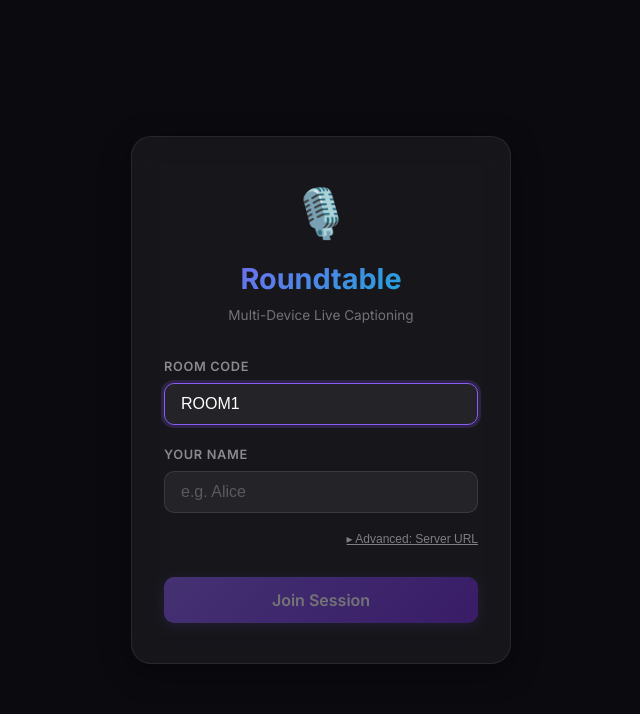
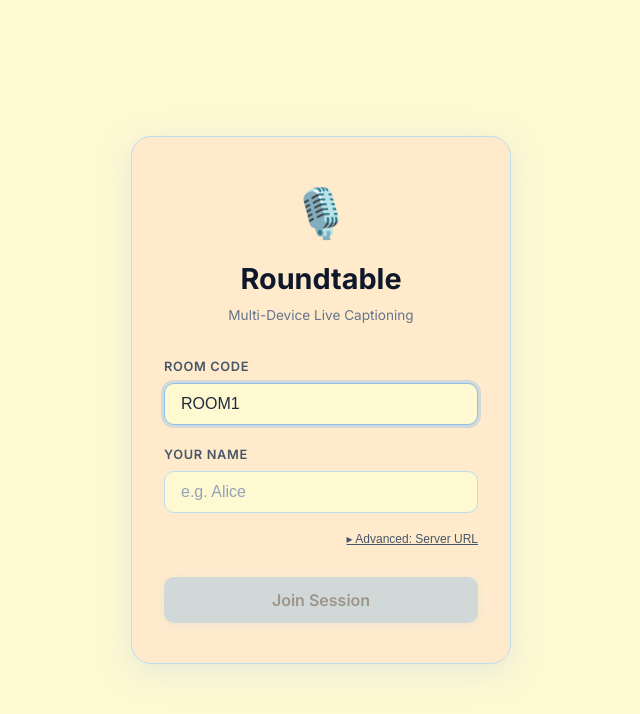
Before and after one commit to 0-pyro/BNB26_Kosmoskost_Internal_Round, a React (Vite) app in the folder ws2_client/: page / in a window 1280 px wide. Shown: the top 714 px of the page, without its empty margins (319-959 px from the left). Built offline with nearby package versions, Linux system fonts and the light colour scheme.

Commit message:
style: apply light theme palette (#FFF9D2, #FFEBCC, #BFDDF0, #8CC0EB) per design specification

```diff
--- a/ws2_client/src/App.css
+++ b/ws2_client/src/App.css
@@ -1,5 +1,6 @@
 /* ----------------------------------------------------------------
    App.css — Main application styles
+   Light Theme Palette: #FFF9D2, #FFEBCC, #BFDDF0, #8CC0EB
    ---------------------------------------------------------------- */
 
 .app-container {
@@ -7,6 +8,7 @@
   flex-direction: column;
   height: 100vh;
   height: 100dvh;
+  background: #FFF9D2;
 }
 
 /* ---- View toggle ---- */
@@ -16,8 +18,8 @@
   align-items: center;
   gap: 0;
   padding: 0.6rem 1rem;
-  background: rgba(255, 255, 255, 0.02);
-  border-bottom: 1px solid rgba(255, 255, 255, 0.04);
+  background: #FFEBCC;
+  border-bottom: 1px solid #BFDDF0;
   flex-shrink: 0;
 }
 
@@ -25,9 +27,9 @@
   padding: 0.4rem 1rem;
   font-size: 0.8rem;
   font-weight: 500;
-  border: 1px solid rgba(255, 255, 255, 0.1);
-  background: transparent;
-  color: rgba(255, 255, 255, 0.5);
+  border: 1px solid #BFDDF0;
+  background: #FFF9D2;
+  color: #475569;
   cursor: pointer;
   transition: all 0.2s ease;
 }
@@ -42,12 +44,12 @@
 }
 
 .toggle-btn.active {
-  background: rgba(139, 92, 246, 0.2);
-  color: #c4b5fd;
-  border-color: rgba(139, 92, 246, 0.3);
+  background: #8CC0EB;
+  color: #0f172a;
+  border-color: #8CC0EB;
 }
 
 .toggle-btn:hover:not(.active) {
-  background: rgba(255, 255, 255, 0.05);
-  color: rgba(255, 255, 255, 0.7);
+  background: #BFDDF0;
+  color: #0f172a;
 }
--- a/ws2_client/src/components/CaptionDisplay.css
+++ b/ws2_client/src/components/CaptionDisplay.css
@@ -1,5 +1,6 @@
 /* ----------------------------------------------------------------
    CaptionDisplay.css — Styles for caption rendering
+   Light Theme Palette: #FFF9D2, #FFEBCC, #BFDDF0, #8CC0EB
    ---------------------------------------------------------------- */
 
 .caption-display {
@@ -7,6 +8,7 @@
   overflow-y: auto;
   padding: 1rem;
   scroll-behavior: smooth;
+  background: #FFF9D2;
 }
 
 .caption-display.empty {
@@ -17,7 +19,7 @@
 
 .empty-state {
   text-align: center;
-  color: rgba(255, 255, 255, 0.4);
+  color: #64748b;
   font-size: 1.1rem;
 }
 
@@ -41,10 +43,10 @@
 }
 
 .speaker-section {
-  background: rgba(255, 255, 255, 0.04);
+  background: #FFEBCC;
   border-radius: 12px;
   padding: 1rem;
-  border: 1px solid rgba(255, 255, 255, 0.06);
+  border: 1px solid #BFDDF0;
 }
 
 .speaker-header {
@@ -61,7 +63,7 @@
   display: flex;
   align-items: center;
   justify-content: center;
-  color: white;
+  color: #0f172a;
   font-weight: 700;
   font-size: 0.85rem;
   flex-shrink: 0;
@@ -70,7 +72,7 @@
 .speaker-name {
   font-weight: 600;
   font-size: 0.9rem;
-  color: rgba(255, 255, 255, 0.85);
+  color: #0f172a;
 }
 
 .speaker-captions {
@@ -97,13 +99,13 @@
 .caption-text {
   font-size: 1rem;
   line-height: 1.5;
-  color: rgba(255, 255, 255, 0.9);
+  color: #1e293b;
 }
 
 .partial-indicator {
   display: inline-block;
   margin-left: 0.4rem;
-  color: #8b5cf6;
+  color: #8CC0EB;
   font-size: 0.6rem;
   vertical-align: middle;
   animation: blink 1s ease-in-out infinite;
@@ -155,7 +157,7 @@
 .timeline-speaker {
   font-size: 0.75rem;
   font-weight: 600;
-  color: rgba(255, 255, 255, 0.5);
+  color: #475569;
   text-transform: uppercase;
   letter-spacing: 0.05em;
 }
@@ -163,5 +165,5 @@
 .timeline-text {
   font-size: 1rem;
   line-height: 1.5;
-  color: rgba(255, 255, 255, 0.9);
+  color: #1e293b;
 }
--- a/ws2_client/src/components/JoinScreen.css
+++ b/ws2_client/src/components/JoinScreen.css
@@ -1,5 +1,6 @@
 /* ----------------------------------------------------------------
    JoinScreen.css
+   Light Theme Palette: #FFF9D2, #FFEBCC, #BFDDF0, #8CC0EB
    ---------------------------------------------------------------- */
 
 .join-screen {
@@ -9,18 +10,17 @@
   min-height: 100vh;
   min-height: 100dvh;
   padding: 1.5rem;
+  background: #FFF9D2;
 }
 
 .join-card {
   width: 100%;
   max-width: 380px;
-  background: rgba(255, 255, 255, 0.05);
-  border: 1px solid rgba(255, 255, 255, 0.08);
+  background: #FFEBCC;
+  border: 1px solid #BFDDF0;
   border-radius: 20px;
   padding: 2.5rem 2rem;
-  backdrop-filter: blur(16px);
-  -webkit-backdrop-filter: blur(16px);
-  box-shadow: 0 8px 32px rgba(0, 0, 0, 0.3);
+  box-shadow: 0 8px 32px rgba(140, 192, 235, 0.25);
 }
 
 .join-logo {
@@ -37,16 +37,13 @@
 .logo-text {
   font-size: 1.8rem;
   font-weight: 700;
-  background: linear-gradient(135deg, #8b5cf6, #06b6d4);
-  -webkit-background-clip: text;
-  -webkit-text-fill-color: transparent;
-  background-clip: text;
+  color: #0f172a;
   margin: 0;
 }
 
 .logo-sub {
   font-size: 0.85rem;
-  color: rgba(255, 255, 255, 0.4);
+  color: #64748b;
   margin: 0.25rem 0 0;
 }
 
@@ -65,29 +62,29 @@
 .field label {
   font-size: 0.8rem;
   font-weight: 600;
-  color: rgba(255, 255, 255, 0.5);
+  color: #475569;
   text-transform: uppercase;
   letter-spacing: 0.05em;
 }
 
 .field input {
   padding: 0.7rem 1rem;
-  background: rgba(255, 255, 255, 0.06);
-  border: 1px solid rgba(255, 255, 255, 0.1);
+  background: #FFF9D2;
+  border: 1px solid #BFDDF0;
   border-radius: 10px;
-  color: #fff;
+  color: #1e293b;
   font-size: 1rem;
   outline: none;
   transition: border-color 0.2s ease, box-shadow 0.2s ease;
 }
 
 .field input:focus {
-  border-color: #8b5cf6;
-  box-shadow: 0 0 0 3px rgba(139, 92, 246, 0.2);
+  border-color: #8CC0EB;
+  box-shadow: 0 0 0 3px rgba(140, 192, 235, 0.4);
 }
 
 .field input::placeholder {
-  color: rgba(255, 255, 255, 0.25);
+  color: #94a3b8;
 }
 
 .advanced-toggle {
@@ -98,7 +95,7 @@
 .text-link {
   background: none;
   border: none;
-  color: rgba(255, 255, 255, 0.45);
+  color: #475569;
   font-size: 0.75rem;
   cursor: pointer;
   padding: 0;
@@ -107,7 +104,7 @@
 }
 
 .text-link:hover {
-  color: #c4b5fd;
+  color: #8CC0EB;
 }
 
 .btn-join {
--- a/ws2_client/src/components/StatusBar.css
+++ b/ws2_client/src/components/StatusBar.css
@@ -1,5 +1,6 @@
 /* ----------------------------------------------------------------
    StatusBar.css
+   Light Theme Palette: #FFF9D2, #FFEBCC, #BFDDF0, #8CC0EB
    ---------------------------------------------------------------- */
 
 .status-bar {
@@ -7,8 +8,8 @@
   align-items: center;
   justify-content: space-between;
   padding: 0.6rem 1rem;
-  background: rgba(255, 255, 255, 0.04);
-  border-bottom: 1px solid rgba(255, 255, 255, 0.06);
+  background: #FFEBCC;
+  border-bottom: 1px solid #BFDDF0;
   flex-shrink: 0;
 }
 
@@ -34,7 +35,7 @@
 
 .status-text {
   font-size: 0.8rem;
-  color: rgba(255, 255, 255, 0.7);
+  color: #1e293b;
   font-weight: 500;
 }
 
@@ -53,15 +54,15 @@
 
 .participant-id {
   font-size: 0.7rem;
-  color: rgba(255, 255, 255, 0.35);
+  color: #64748b;
   font-family: monospace;
 }
 
 .room-badge {
   font-size: 0.75rem;
-  color: #c4b5fd;
-  background: rgba(139, 92, 246, 0.15);
-  border: 1px solid rgba(139, 92, 246, 0.3);
+  color: #0f172a;
+  background: #BFDDF0;
+  border: 1px solid #8CC0EB;
   padding: 0.15rem 0.5rem;
   border-radius: 6px;
   font-weight: 500;
@@ -69,8 +70,9 @@
 
 .caption-counter {
   font-size: 0.75rem;
-  color: rgba(255, 255, 255, 0.5);
-  background: rgba(255, 255, 255, 0.05);
+  color: #1e293b;
+  background: #FFF9D2;
+  border: 1px solid #BFDDF0;
   padding: 0.15rem 0.5rem;
   border-radius: 6px;
 }
@@ -83,18 +85,16 @@
   padding: 0.15rem 0.55rem;
   border-radius: 6px;
   font-family: monospace;
+  background: #FFF9D2;
+  border: 1px solid #BFDDF0;
 }
 
 .latency-chip.good {
-  color: #86efac;
-  background: rgba(34, 197, 94, 0.12);
-  border: 1px solid rgba(34, 197, 94, 0.3);
+  color: #15803d;
 }
 
 .latency-chip.warning {
-  color: #fde047;
-  background: rgba(234, 179, 8, 0.12);
-  border: 1px solid rgba(234, 179, 8, 0.3);
+  color: #b45309;
 }
 
 .p95-label {
--- a/ws2_client/src/index.css
+++ b/ws2_client/src/index.css
@@ -1,5 +1,6 @@
 /* ----------------------------------------------------------------
    index.css — Global reset & design system
+   Light Theme Palette: #FFF9D2, #FFEBCC, #BFDDF0, #8CC0EB
    ---------------------------------------------------------------- */
 
 @import url('https://fonts.googleapis.com/css2?family=Inter:wght@400;500;600;700&display=swap');
@@ -13,18 +14,18 @@
 }
 
 :root {
-  /* Dark theme palette */
-  --bg-primary: #0a0a0f;
-  --bg-secondary: #12121a;
-  --surface: rgba(255, 255, 255, 0.04);
-  --surface-hover: rgba(255, 255, 255, 0.07);
-  --text-primary: rgba(255, 255, 255, 0.92);
-  --text-secondary: rgba(255, 255, 255, 0.55);
-  --accent: #8b5cf6;
-  --accent-glow: rgba(139, 92, 246, 0.25);
+  /* Target light theme palette */
+  --bg-primary: #FFF9D2;
+  --bg-secondary: #FFEBCC;
+  --surface: #FFEBCC;
+  --surface-hover: #BFDDF0;
+  --text-primary: #1e293b;
+  --text-secondary: #475569;
+  --accent: #8CC0EB;
+  --accent-glow: rgba(140, 192, 235, 0.4);
   --danger: #ef4444;
   --success: #22c55e;
-  --border: rgba(255, 255, 255, 0.06);
+  --border: #BFDDF0;
 }
 
 html, body {
@@ -67,14 +68,14 @@ html, body {
 }
 
 .btn-primary {
-  background: linear-gradient(135deg, #8b5cf6, #6d28d9);
-  color: white;
-  box-shadow: 0 2px 12px rgba(139, 92, 246, 0.3);
+  background: #8CC0EB;
+  color: #0f172a;
+  box-shadow: 0 2px 12px rgba(140, 192, 235, 0.4);
 }
 
 .btn-primary:hover:not(:disabled) {
-  background: linear-gradient(135deg, #a78bfa, #7c3aed);
-  box-shadow: 0 4px 20px rgba(139, 92, 246, 0.4);
+  background: #BFDDF0;
+  box-shadow: 0 4px 20px rgba(140, 192, 235, 0.5);
   transform: translateY(-1px);
 }
 
@@ -83,13 +84,13 @@ html, body {
 }
 
 .btn-danger {
-  background: rgba(239, 68, 68, 0.15);
-  color: #fca5a5;
-  border: 1px solid rgba(239, 68, 68, 0.25);
+  background: #FFEBCC;
+  color: #dc2626;
+  border: 1px solid #BFDDF0;
 }
 
 .btn-danger:hover:not(:disabled) {
-  background: rgba(239, 68, 68, 0.25);
+  background: #BFDDF0;
 }
 
 .btn-sm {
@@ -108,17 +109,17 @@ html, body {
 }
 
 ::-webkit-scrollbar-thumb {
-  background: rgba(255, 255, 255, 0.1);
+  background: #BFDDF0;
   border-radius: 3px;
 }
 
 ::-webkit-scrollbar-thumb:hover {
-  background: rgba(255, 255, 255, 0.2);
+  background: #8CC0EB;
 }
 
 /* ---- Selection ---- */
 
 ::selection {
-  background: rgba(139, 92, 246, 0.3);
-  color: white;
+  background: #BFDDF0;
+  color: #0f172a;
 }
```
Also changed, not shown: 1 other file (tests, documents, lock files or other folders).
